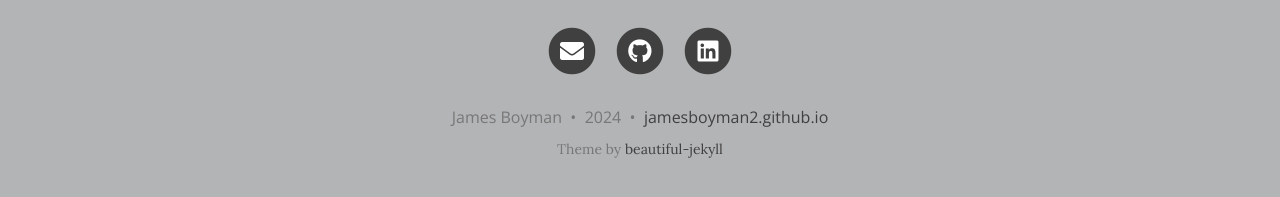
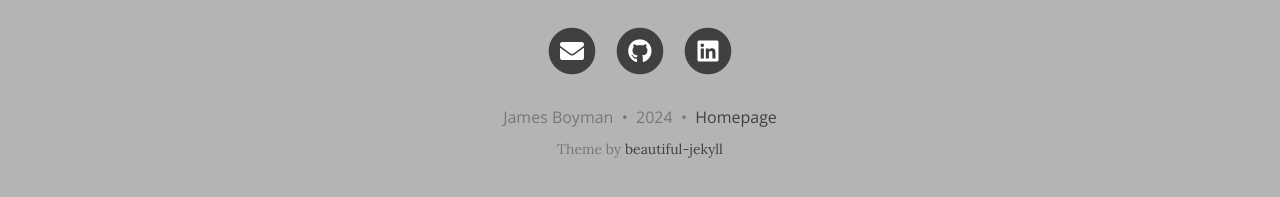
Before and after one commit to jamesboyman2/jamesboyman2.github.io, a Jekyll site: the page built from index.html, in a window 1280 px wide and 900 px high, scrolled down 2440 px. Shown: the part 690-887 px from the top of the window. Built offline with Jekyll 4.4.1, drawn with Linux system fonts in a browser that asks for light colours; nearby versions of some CDN libraries; the list of posts is cut into pages by our own code.

Commit message:
Update _config.yml

```diff
--- a/_config.yml
+++ b/_config.yml
@@ -72,7 +72,7 @@ share-links-active:
 
 # How to display the link to your website in the footer
 # Remove this if you don't want a link in the footer
-url-pretty: "jamesboyman2.github.io"
+url-pretty: "Homepage"
 
 # Create a "tags" index page and make tags on each post clickable
 link-tags: true
```
